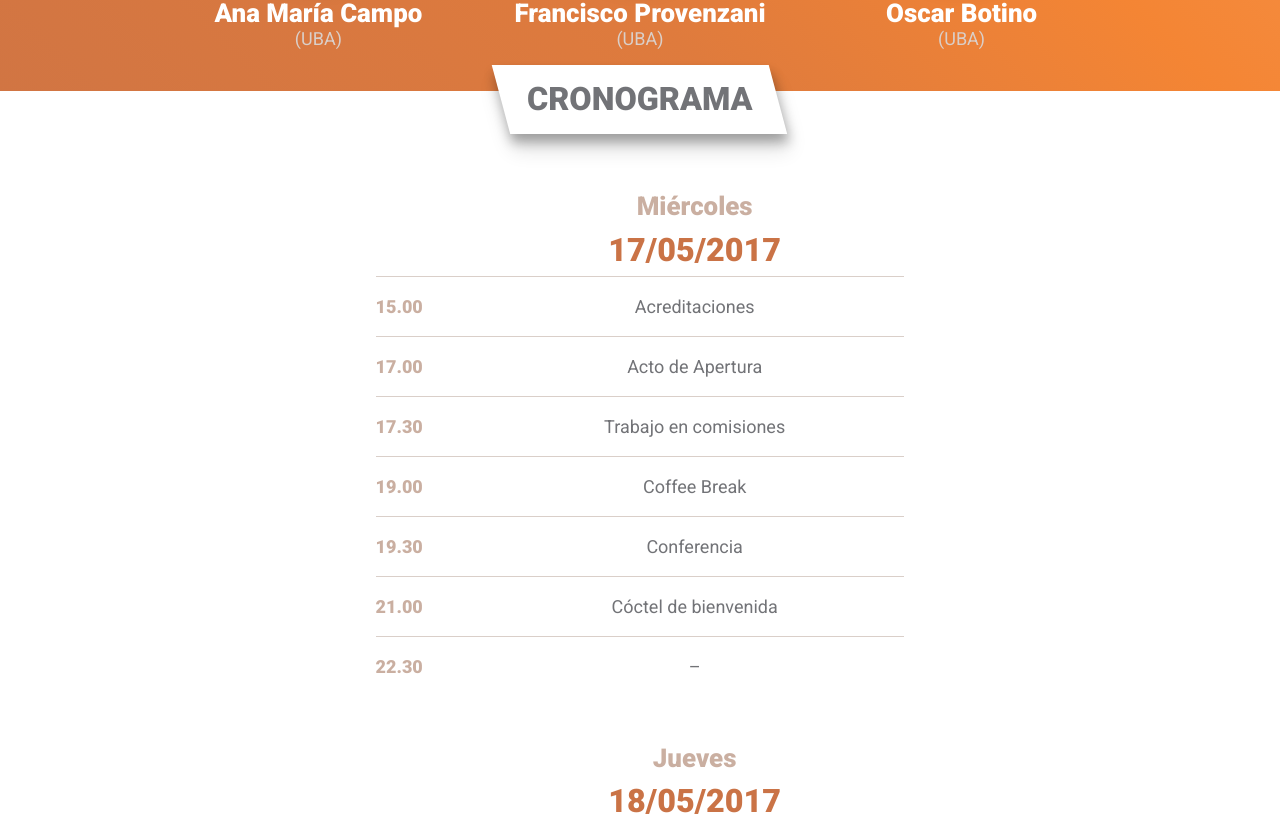
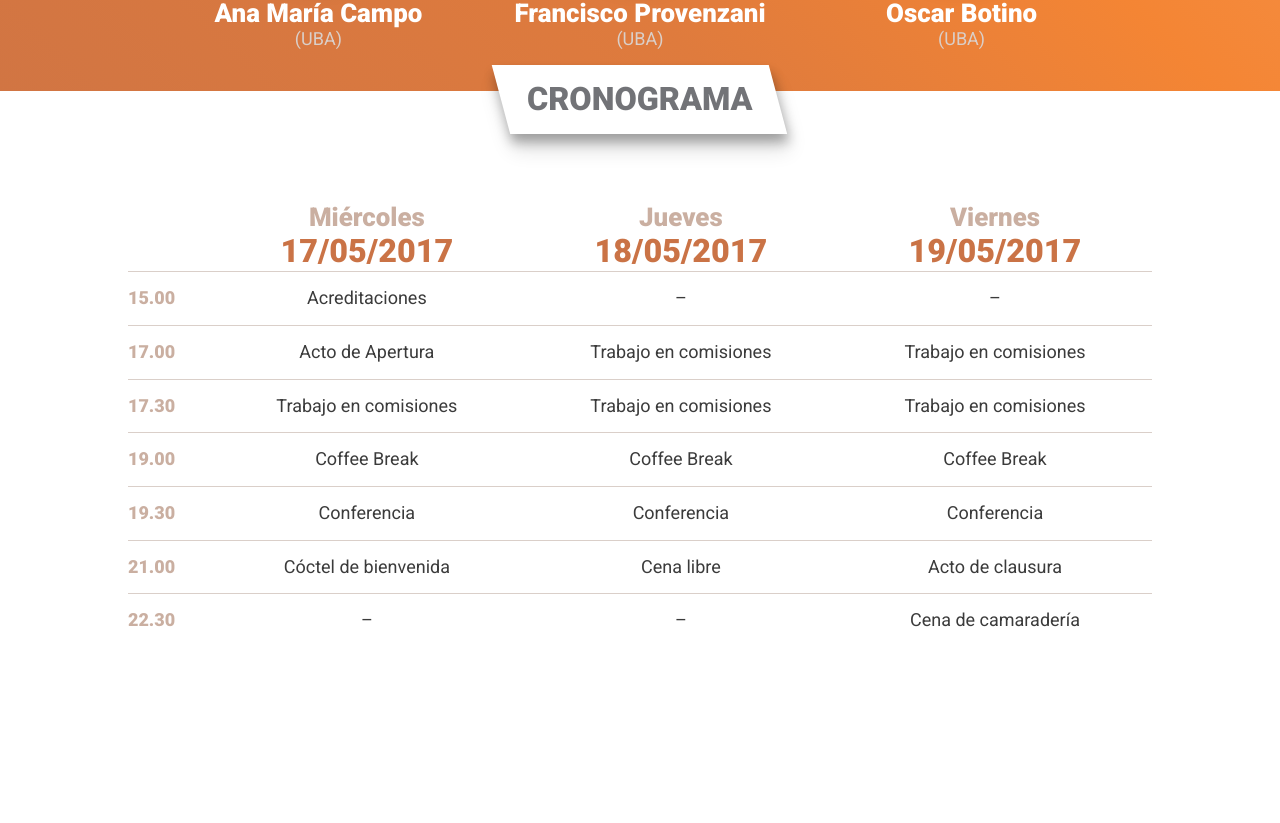
Before and after one commit to cafrias/xi-simposio-web, a React app: page / in a window 1280 px wide. Shown: the part 4517-5340 px from the top of the page. After the commit the page ends 5206 px from the top, so only its background shows below. Built offline with nearby package versions, Linux system fonts and the light colour scheme.

Commit message:
Add layout for desktop -- schedule

```diff
--- /dev/null
+++ b/src/views/Schedule/DesktopTable.js
@@ -0,0 +1,46 @@
+import React from 'react'
+
+// DATA ________________________________________________________________________
+import {timeEntries} from './data'
+
+function DesktopTable({days}) {
+  return (
+    <table className="table desktop-table">
+      <thead>
+        <tr>
+          <th style={{opacity: 0}}>Hora</th>
+          {
+            days.map(({weekday, date}, i) => (
+              <th key={i} className="table__date">
+                <span className="table__weekday">{weekday}</span>
+                {date}
+              </th>
+            ))
+          }
+        </tr>
+      </thead>
+      <tbody>
+        {
+          timeEntries.map((time, i) => (
+            <tr className="activity-row" key={i}>
+              <td className="activity__time">{time}</td>
+              {
+                days.map(({activities}, i) => (
+                  <td key={i} className="activity__name">
+                    {
+                      activities.hasOwnProperty(time)
+                      ? activities[time]
+                      : '–'
+                    }
+                  </td>
+                ))
+              }
+            </tr>
+          ))
+        }
+      </tbody>
+    </table>
+  )
+}
+
+export default DesktopTable
--- a/src/views/Schedule/MobileTable.js
+++ b/src/views/Schedule/MobileTable.js
@@ -1,8 +1,6 @@
 // @flow
 
 import React from 'react'
-
-import './MobileTable.sass'
 
 // DATA ________________________________________________________________________
 import {timeEntries} from './data'
@@ -16,7 +14,7 @@ type MobileTableProps = {
 
 function MobileTable({weekday, date, activities}: MobileTableProps) {
   return (
-    <table className="mobile-table">
+    <table className="table mobile-table">
       <thead>
         <tr>
           <th style={{opacity: 0}}>Hora</th>
--- a/src/views/Schedule/MobileTable.sass
+++ /dev/null
@@ -1,29 +0,0 @@
-@import '../../_sass/_constants.sass'
-@import '../../_sass/_breakpoints.sass'
-
-.mobile-table
-  width: 100%
-  border-collapse: collapse
-  margin-bottom: 2.618rem
-
-// TABLE BASICS
-.table__date
-  font-size: 2.023rem
-  color: $secondary
-
-.table__weekday
-  display: block
-  color: $dark-brown
-  font-size: 1.618rem
-
-// TABLE ACTIVITY
-.activity-row>td
-  border-top: 1px solid $light-brown
-  padding: 1rem 0
-
-.activity__name
-  text-align: center
-
-.activity__time
-  font-weight: 900
-  color: $dark-brown
--- a/src/views/Schedule/Schedule.sass
+++ b/src/views/Schedule/Schedule.sass
@@ -1,3 +1,51 @@
+@import '../../_sass/_breakpoints.sass'
+@import '../../_sass/_constants.sass'
+
 .mobile-content
   width: 100%
   padding: 1.618rem
+
+.desktop-content
+  display: none
+  width: 80%
+  max-width: 1400px
+  margin: 2.618rem 0
+
+// TABLE _______________________________________________________________________
+.table
+  width: 100%
+  border-collapse: collapse
+
+.mobile-table
+  margin-bottom: 2.618rem
+
+.desktop-table
+  width: 100%
+
+.table__date
+  font-size: 2.023rem
+  color: $secondary
+
+.table__weekday
+  display: block
+  color: $dark-brown
+  font-size: 1.618rem
+
+.activity-row>td
+  border-top: 1px solid $light-brown
+  padding: 1rem 0
+
+.activity__name
+  text-align: center
+
+.activity__time
+  font-weight: 900
+  color: $dark-brown
+
+// DESKTOP BREAKPOINT __________________________________________________________
++for-desktop-up
+  .mobile-content
+    display: none
+
+  .desktop-content
+    display: block
--- a/src/views/Schedule/index.js
+++ b/src/views/Schedule/index.js
@@ -7,6 +7,7 @@ import './Schedule.sass'
 // COMPONENTS __________________________________________________________________
 import Section from '../../components/Section'
 import MobileTable from './MobileTable'
+import DesktopTable from './DesktopTable'
 
 // DATA ________________________________________________________________________
 import days from './data'
@@ -21,6 +22,9 @@ function Schedule() {
             ))
           }
         </div>
+        <div className="desktop-content">
+          <DesktopTable days={days}/>
+        </div>
       </Section>
     )
 }
```
